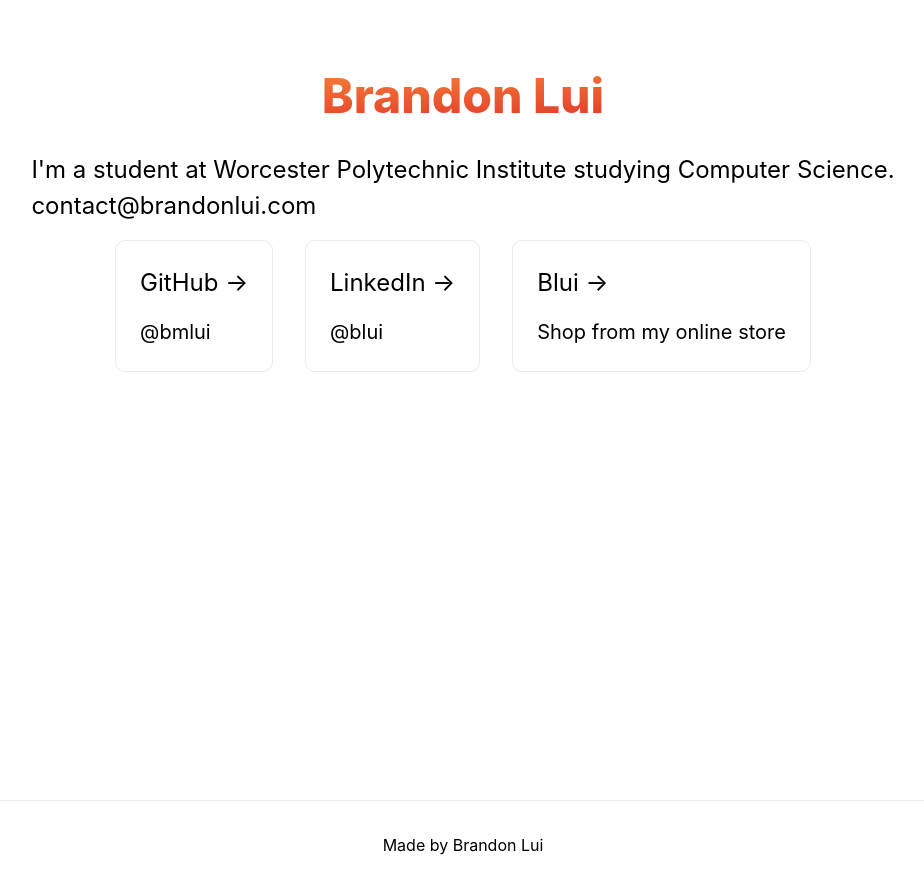
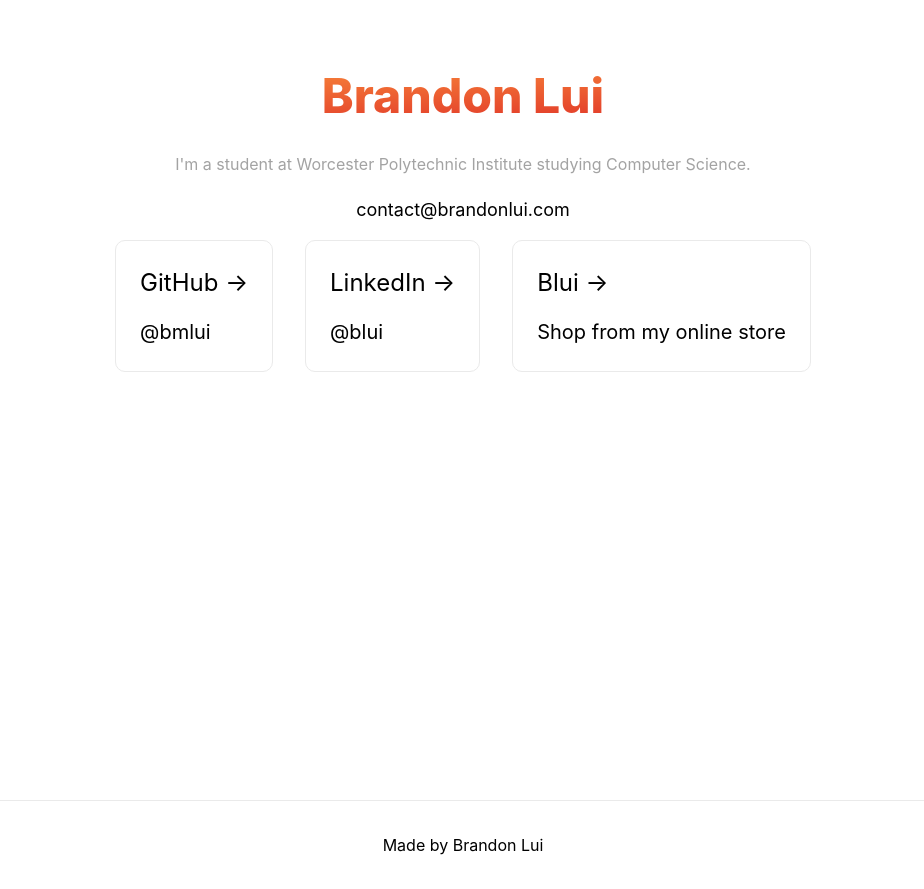
Before and after one commit to bmlui/nextjs-brandonlui.com, a Next.js app: page / in a window 1280 px wide. Shown: the whole page, without its empty margins (177-1101 px from the left). Built offline with nearby package versions, Linux system fonts and the light colour scheme.

Commit message:
added styles

```diff
--- a/pages/_app.js
+++ b/pages/_app.js
@@ -11,7 +11,7 @@ function MyApp({ Component, pageProps }) {
         <meta name="description" content="I'm a student at Worcester Polytechnic Institute studying Computer Science." />
         <link rel="icon" href="/favicon.ico" />
       </Head>
-    <main className='min-h-screen py-6'>
+    <main className='min-h-screen py-6 px-6'>
     <Header />
 <Component {...pageProps} />
 </main>
--- a/pages/index.js
+++ b/pages/index.js
@@ -9,9 +9,10 @@ export default function Home() {
       <main className={styles.main}>
 
 
-        <p className={styles.description}>
-        I&#39;m a student at Worcester Polytechnic Institute studying Computer Science. <br />
-         <a href="mailto:contact@brandonlui.com">contact@brandonlui.com</a>
+      <p className="text-center text-neutral-400 text-base mb-5">
+        I&#39;m a student at Worcester Polytechnic Institute studying Computer Science.</p>
+        <p className="text-center text-lg hover:underline">
+         <a href="mailto:contact@brandonlui.com" >contact@brandonlui.com</a>
         </p>
 
         <div className={styles.grid}>
```
